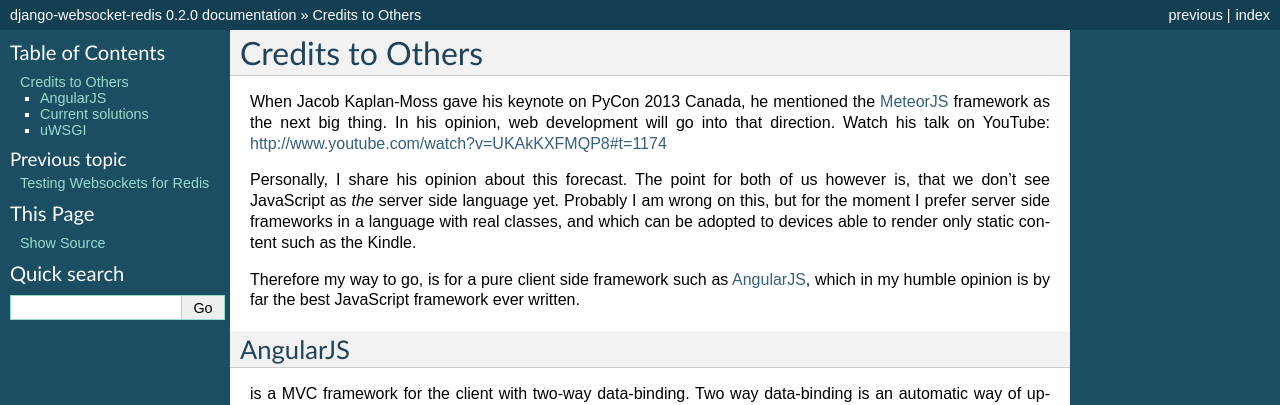
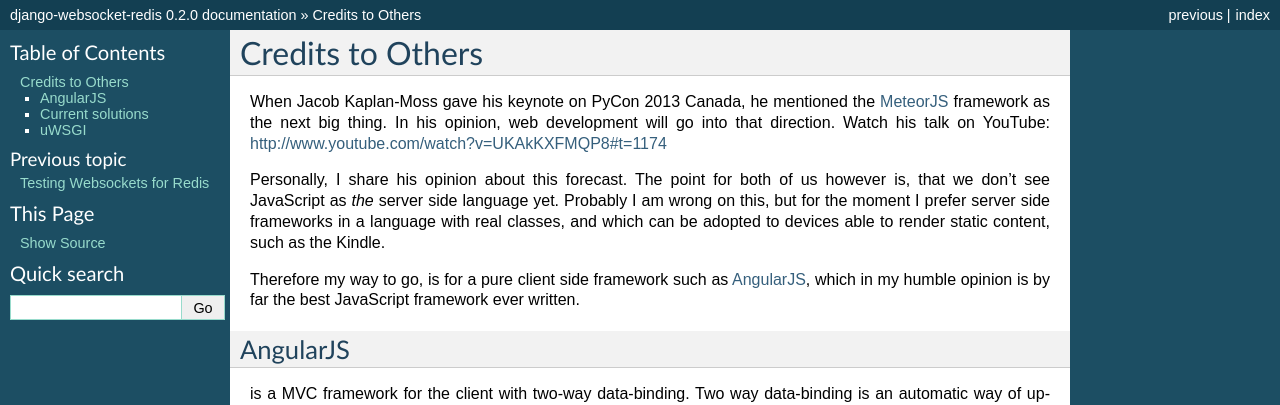
Before and after one commit to jrief/django-websocket-redis, a Sphinx documentation site: the page built from docs/credits.rst, in a window 1280 px wide. Shown: the top 405 px of the page. Built offline with Sphinx 7.4.7, drawn with Linux system fonts in a browser that asks for light colours.

Commit message:
Updated docs

```diff
--- a/docs/credits.rst
+++ b/docs/credits.rst
@@ -9,7 +9,7 @@
 Personally, I share his opinion about this forecast. The point for both of us however is, that we
 don't see JavaScript as *the* server side language yet. Probably I am wrong on this, but for the
 moment I prefer server side frameworks in a language with real classes, and which can be adopted to
-devices able to render only static content such as the Kindle.
+devices able to render static content, such as the Kindle.
 
 Therefore my way to go, is for a pure client side framework such as AngularJS_, which in my humble
 opinion is by far the best JavaScript framework ever written.
```
Also changed, not shown: README.md (+3 -2 lines), docs/api.rst (+9 -5 lines).
